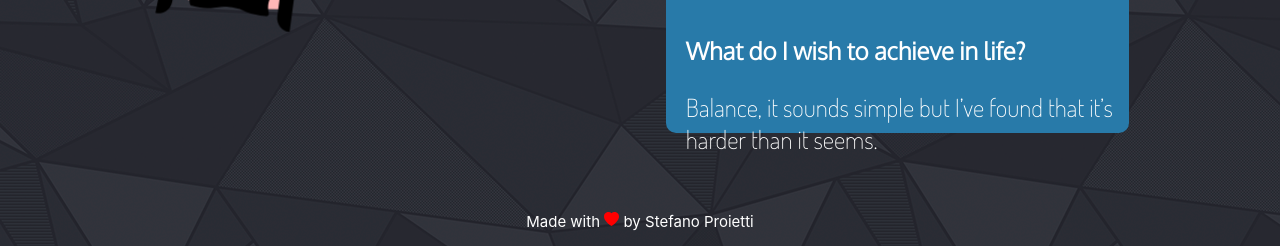
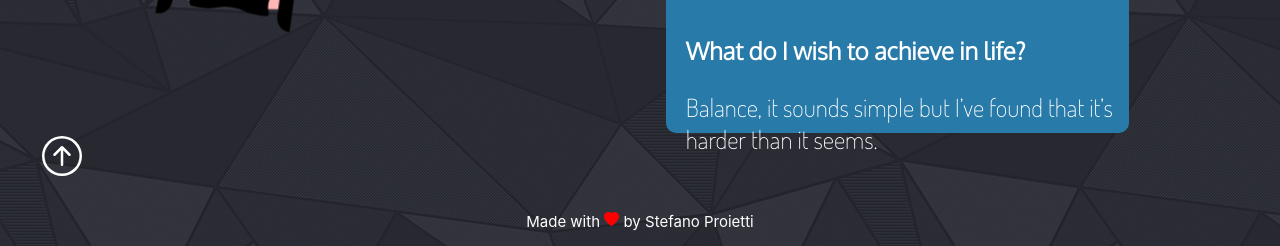
Before and after one commit to stefanomusicman/personal-portfolio, a React (Create React App) app: page / in a window 1280 px wide. Shown: the part 2297-2543 px from the top of the page. Built offline with nearby package versions, Linux system fonts and the light colour scheme.

Commit message:
back to top button added

```diff
--- a/src/Components/AboutMe/AboutMe.tsx
+++ b/src/Components/AboutMe/AboutMe.tsx
@@ -1,16 +1,18 @@
 import React from "react";
 import styled from "styled-components";
+import { bounce } from "../HeroSection/HeroSection";
 import VersionControl from "./VersionControlSVG/VersionControl";
 import { PrimaryContainer } from "../HeroSection/HeroSection";
 import { TitleContainer } from "../Projects/Projects";
 import { Title } from "../Projects/Projects";
 import { BsFillHeartFill } from 'react-icons/bs';
+import { BsArrowUpCircle } from 'react-icons/bs';
+import { Link } from 'react-scroll';
 
 const ContainerTwo = styled.div`
     display: flex;
     width: 100%;
     height: 80vh;
-    /* margin-bottom: 20px; */
 `
 
 const AnimationContainer = styled.div`
@@ -62,6 +64,7 @@ const Footer = styled.footer`
     justify-content: center;
     align-items: center;
     width: 100%;
+    position: relative;
 `
 
 const FooterMessage = styled.p`
@@ -69,8 +72,21 @@ const FooterMessage = styled.p`
     font-size: 15px;
 `
 
+const Back2TopContainer = styled.div`
+    display: flex;
+    width: 7.8em;
+    height: 11em;
+    justify-content: center;
+    align-items: center;
+    position: absolute;
+    left: 0px; bottom: 0px;
+    /* animation: ${bounce} 0.9s infinite linear; */
+    cursor: pointer;
+`
+
 const AboutMe = () => {
     return(
+        <div style={{position: 'relative'}}>
             <PrimaryContainer id="about me">
                 <TitleContainer>
                     <Title>About Me</Title>
@@ -100,6 +116,10 @@ const AboutMe = () => {
                     <FooterMessage>Made with <BsFillHeartFill style={{color: 'red'}}/> by Stefano Proietti</FooterMessage>
                 </Footer>
             </PrimaryContainer>
+            <Back2TopContainer>
+                    <Link to="nav" spy={true} smooth={true}><BsArrowUpCircle style={{width: '40px', height: '40px', color: 'white', margin: 'auto'}}/></Link>
+            </Back2TopContainer>
+        </div>
     )
 }
 
--- a/src/Components/AboutMe/VersionControlSVG/VersionControl.css
+++ b/src/Components/AboutMe/VersionControlSVG/VersionControl.css
@@ -203,7 +203,7 @@
 }
 
 #circleFour {
-    animation: circleFour 2s infinite linear;
+    animation: circleFour 1.5s infinite linear;
 }
 
 @keyframes circleFour {
@@ -221,7 +221,7 @@
 }
 
 #circleFive {
-    animation: circleFive 2s infinite linear;
+    animation: circleFive 1.6s infinite linear;
 }
 
 @keyframes circleFive {
--- a/src/Components/HeroSection/HeroSection.tsx
+++ b/src/Components/HeroSection/HeroSection.tsx
@@ -4,7 +4,6 @@ import styled, { keyframes } from "styled-components";
 import { BsArrowDownCircle } from 'react-icons/bs';
 import CodeThinker from "./CodeThinkerSVG/CodeThinker";
 import { Link } from 'react-scroll'
-import NavBar from "../NavBar/NavBar";
 
 export const PrimaryContainer = styled.div`
     display: flex;
--- a/src/Components/NavBar/NavBar.tsx
+++ b/src/Components/NavBar/NavBar.tsx
@@ -55,7 +55,7 @@ const IconsBox = styled.div`
 
 const NavBar = () => {
     return(
-        <NavBarContainer>
+        <NavBarContainer id="nav">
             <NameContainer>
                 <Name>Stefano Proietti</Name>
             </NameContainer>
```
Lines whose indentation alone changed are shown as unchanged.
